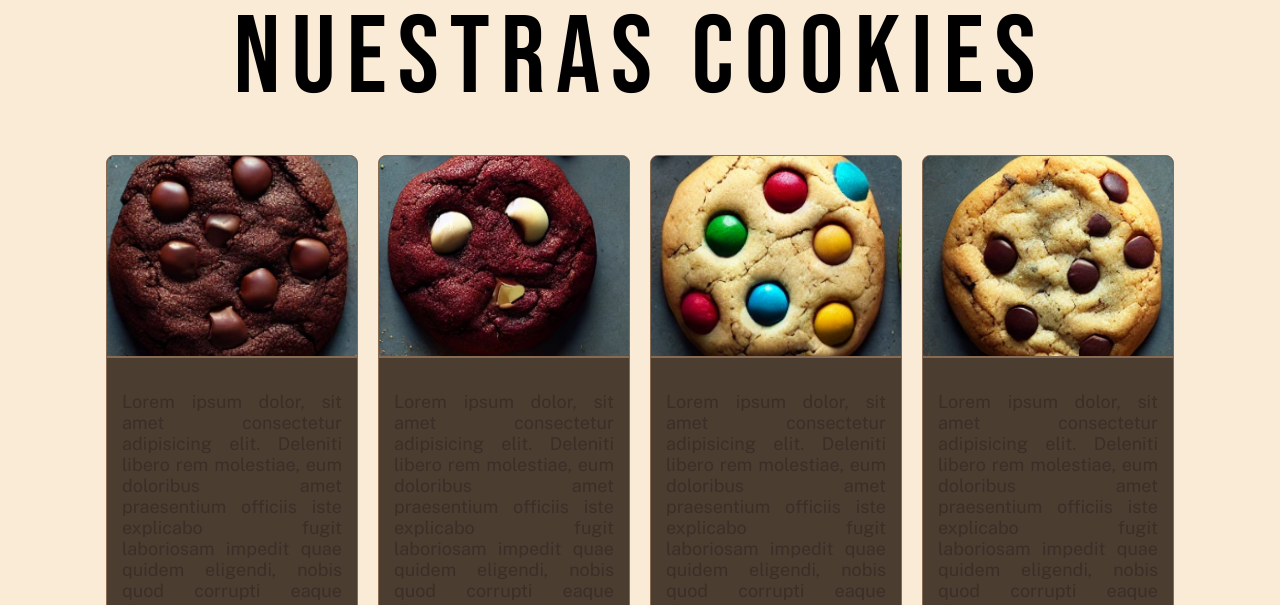
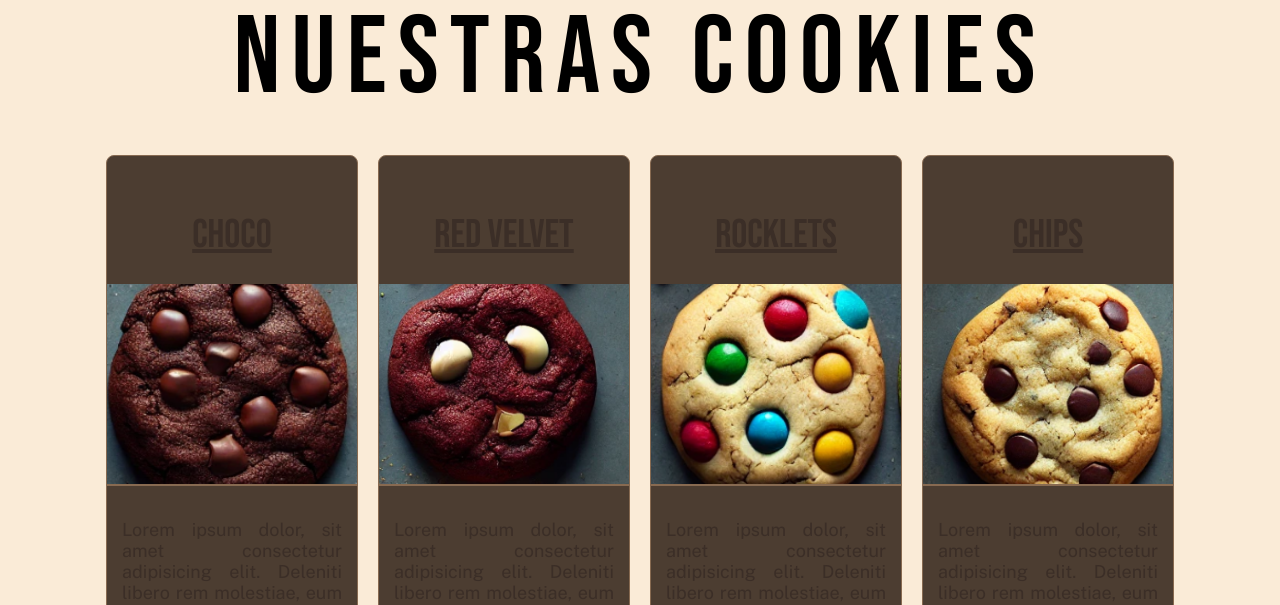
Before and after one commit to MateoMoccia/Pagina-de-cookies, a website: page pages/cookies.html in a window 1280 px wide. Shown: the part 195-800 px from the top of the page. Drawn offline with nearby package versions, Linux system fonts and the light colour scheme; a web font is replaced by a local one.

Commit message:
actualizacion de cookies

```diff
--- a/pages/cookies.html
+++ b/pages/cookies.html
@@ -4,6 +4,7 @@
 <head>
     <meta charset="UTF-8">
     <meta name="viewport" content="width=device-width, initial-scale=1.0">
+    <meta name="description" content="Informacion de las cookies de una pagina de cookies">
     <div>
         <link rel="preconnect" href="https://fonts.googleapis.com">
         <link rel="preconnect" href="https://fonts.gstatic.com" crossorigin>
@@ -48,8 +49,10 @@
             </nav>
             <div class="contenedor-de-cookies">
                 <div class="tarjeta">
+                    <p class="letra-boxes" style="text-decoration: underline;">CHOCO</p>
                     <img src="../img/Screenshot 2024-10-21 194500.png" class="cookiedechocolate"
                         alt="cookie de chocolate">
+
                     <p>Lorem ipsum dolor, sit amet consectetur adipisicing elit. Deleniti libero rem molestiae, eum
                         doloribus
                         amet praesentium officiis iste explicabo fugit laboriosam impedit quae quidem eligendi, nobis
@@ -62,7 +65,9 @@
                     </div>
                 </div>
                 <div class="tarjeta">
+                    <p class="letra-boxes" style="text-decoration: underline;">RED VELVET</p>
                     <img src="../img/Screenshot 2024-10-21 194508.png" class="cookieredvelvet" alt="cookie red velvet">
+
                     <p>Lorem ipsum dolor, sit amet consectetur adipisicing elit. Deleniti libero rem molestiae, eum
                         doloribus
                         amet praesentium officiis iste explicabo fugit laboriosam impedit quae quidem eligendi, nobis
@@ -75,8 +80,10 @@
                     </div>
                 </div>
                 <div class="tarjeta">
+                    <p class="letra-boxes" style="text-decoration: underline;">ROCKLETS</p>
                     <img src="../img/Screenshot 2024-10-21 194529.png" class="cookieconrocklets"
                         alt="cookie con rocklets">
+
                     <p>Lorem ipsum dolor, sit amet consectetur adipisicing elit. Deleniti libero rem molestiae, eum
                         doloribus
                         amet praesentium officiis iste explicabo fugit laboriosam impedit quae quidem eligendi, nobis
@@ -90,8 +97,10 @@
                 </div>
 
                 <div class="tarjeta">
+                    <p class="letra-boxes" style="text-decoration: underline;">CHIPS</p>
                     <img src="../img/Screenshot 2024-10-21 194354.png" class="cookieconchipsdechocolate"
                         alt="cookie con chips de chocolate">
+
                     <p>Lorem ipsum dolor, sit amet consectetur adipisicing elit. Deleniti libero rem molestiae, eum
                         doloribus
                         amet praesentium officiis iste explicabo fugit laboriosam impedit quae quidem eligendi, nobis
```
Also changed, not shown: index.html (+4 -3 lines), pages/boxes.html (+1 -0 lines), pages/quienes-somos.html (+1 -0 lines), pages/sucursales.html (+1 -0 lines).
